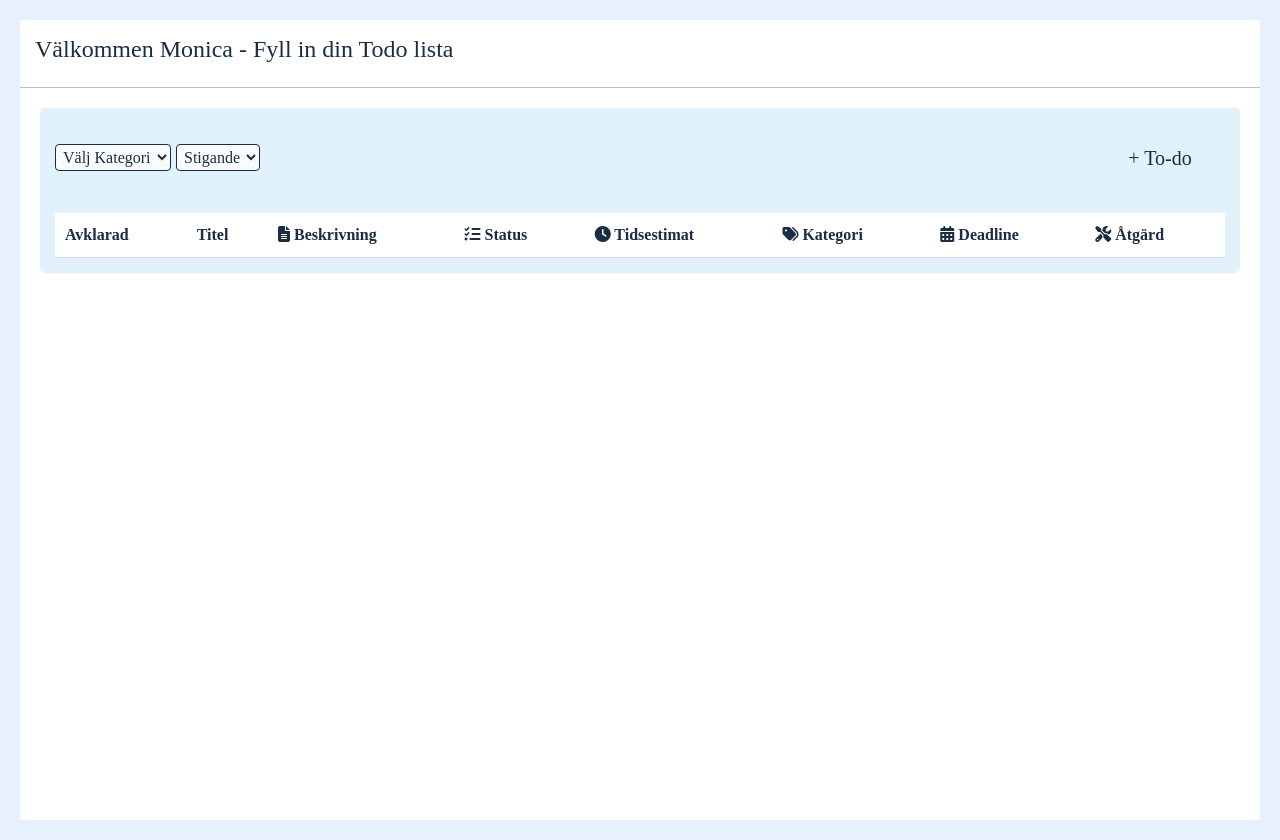
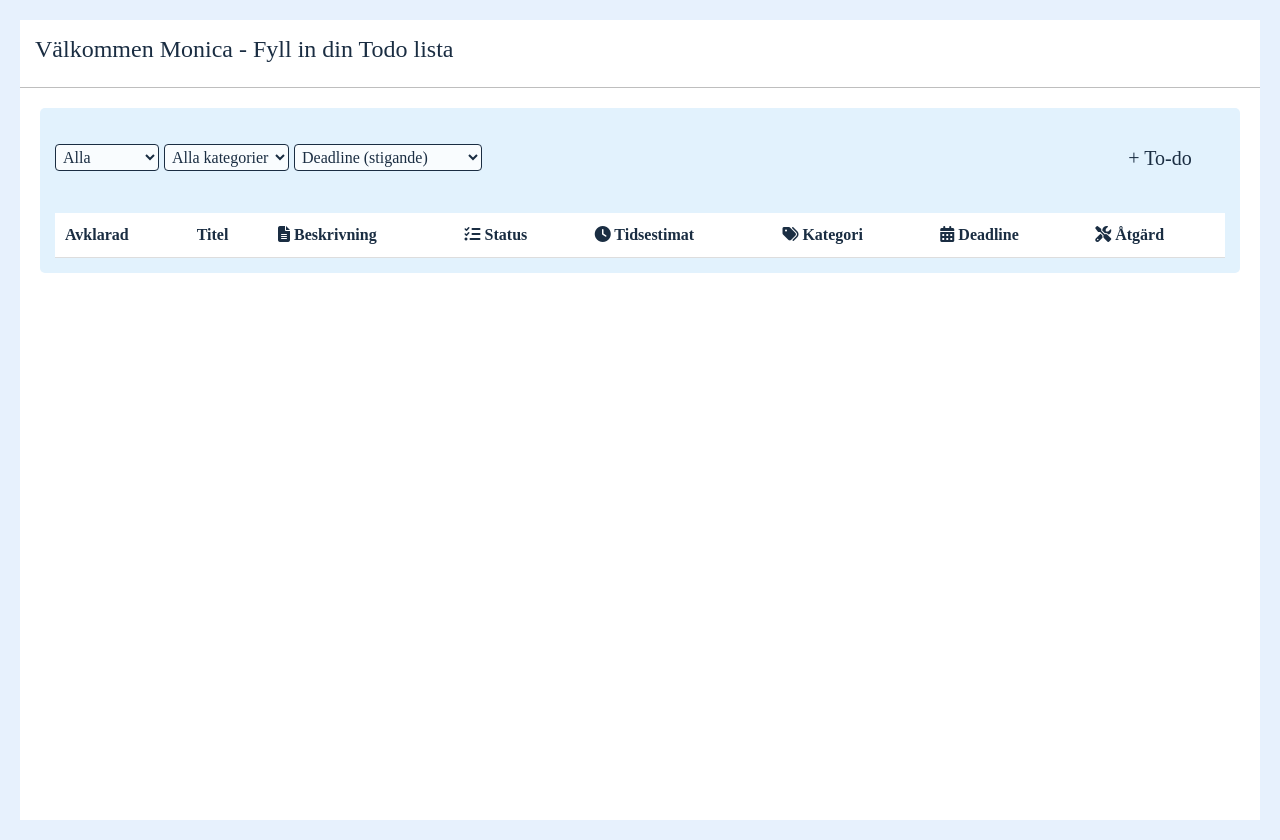
Before and after one commit to OmsUgan/FEND24_PROJEKT, a plain HTML site: page todo.html in a window 1280 px wide. Drawn offline with nearby package versions, Linux system fonts and the light colour scheme.

Commit message:
filter and sort

```diff
--- a/todo.html
+++ b/todo.html
@@ -23,13 +23,29 @@
         </div>
         <div class="box">
             <div class="todo-filter">
-            <select id="category" class="dropdown">
-              <option value="all">Välj Kategori</option>
-            </select>
-            <select id="sort" class="dropdown">
-              <option value="ascending">Stigande</option>
-              <option value="descending">Fallande</option>
-            </select>
+                <select id="filterStatus" class="dropdown">
+                    <option value="all">Alla</option>
+                    <option value="completed">Slutförda</option>
+                    <option value="notCompleted">Ej slutförda</option>
+                  </select>
+
+                  <select id="filterCategory" class="dropdown">
+                    <option value="all">Alla kategorier</option>
+                    <option value="hälsa">Hälsa</option>
+                    <option value="hushåll">Hushåll</option>
+                    <option value="jobbrelaterat">Jobbrelaterat</option>
+                    <option value="nöje">Nöje</option>
+                  </select>
+
+                  <select id="sortBy" class="dropdown">
+                    <option value="deadlineAsc">Deadline (stigande)</option>
+                    <option value="deadlineDesc">Deadline (fallande)</option>
+                    <option value="timeAsc">Tidsestimat (stigande)</option>
+                    <option value="timeDesc">Tidsestimat (fallande)</option>
+                    <option value="statusAsc">Status (ej slutförda först)</option>
+                    <option value="statusDesc">Status (slutförda först)</option>
+                  </select>
+
             <div class="button">
               <button id="todo-btn" data-bs-toggle="modal" data-bs-target= "#taskModal" >+ To-do</button>
         </div>
```
